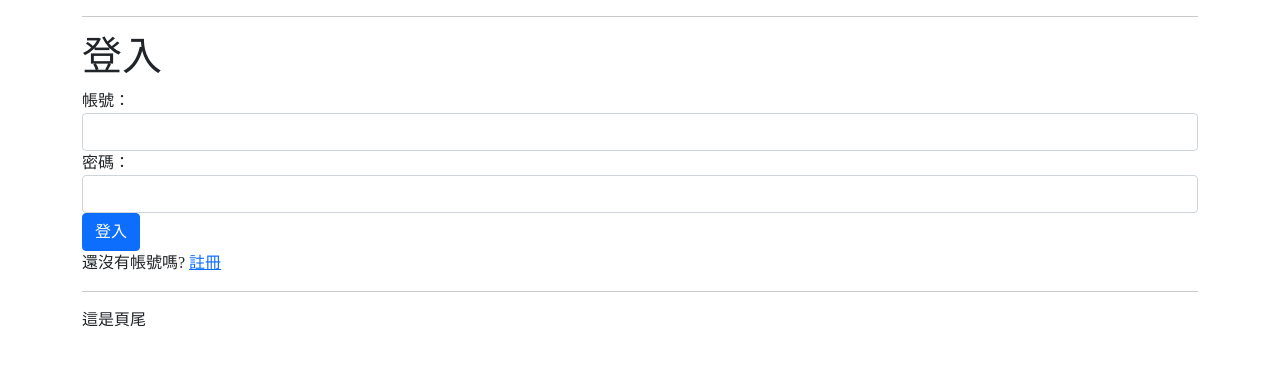
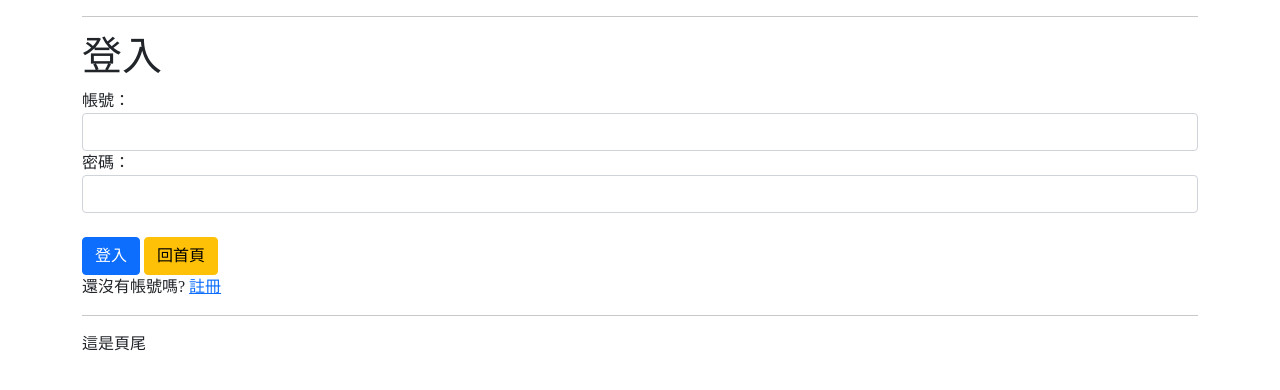
Before and after one commit to gahao0168/ai, a Django app: page /login/ in a window 1280 px wide. Shown: the part 112-502 px from the top of the page. Run offline with Django 3.2, Linux system fonts and the light colour scheme; some libraries are stand-ins or nearby versions.

Commit message:
登入畫面多一個回首頁按鈕

```diff
--- a/templates/login.html
+++ b/templates/login.html
@@ -8,8 +8,8 @@
     <form action="" method="POST">
         {% csrf_token %}
         {{ form }}
-
-        <input class="btn btn-primary" type="submit" value="登入" />
+        <br>
+        <input class="btn btn-primary" type="submit" value="登入" /> <a class="btn btn-warning" href="{% url 'Index' %}">回首頁</a>
         <p>還沒有帳號嗎? <a href="{% url 'Register' %}">註冊</a></p>
     </form>
 {% endblock %}
```
Also changed, not shown: db.sqlite3.
